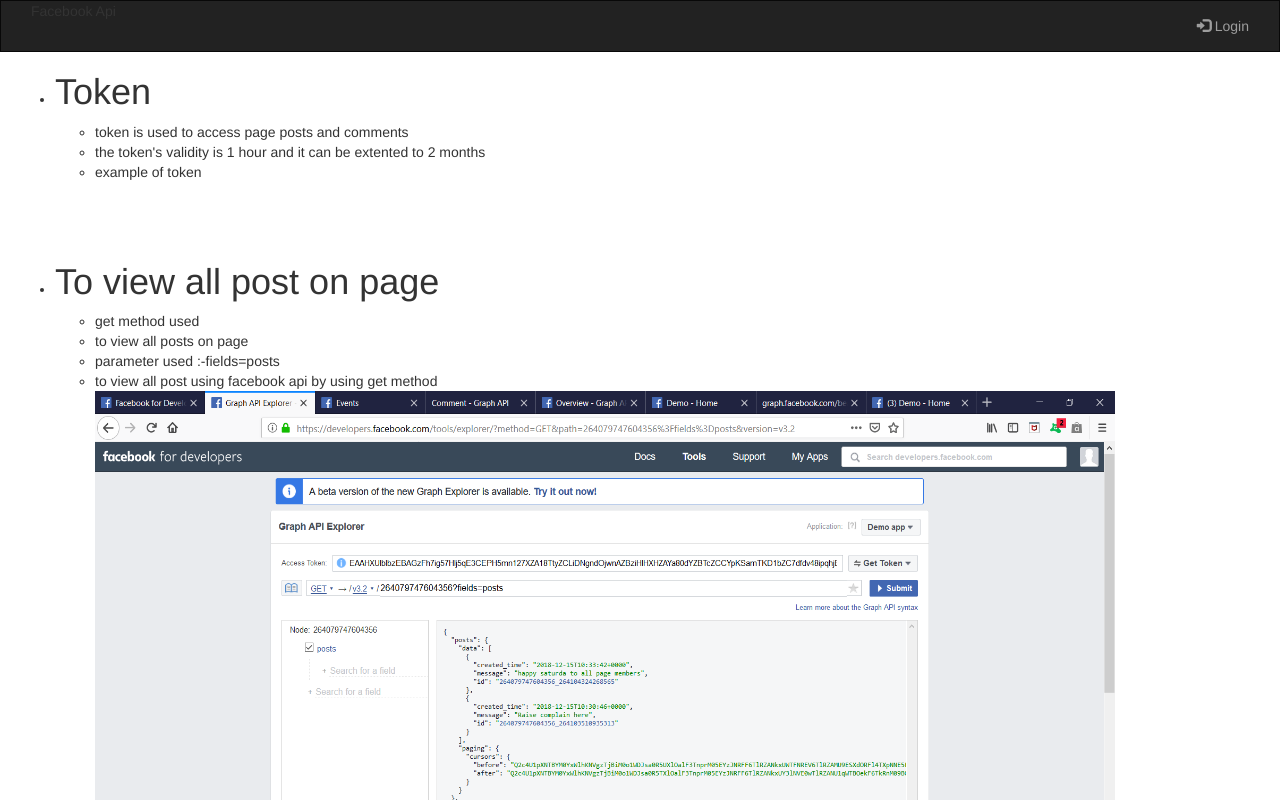
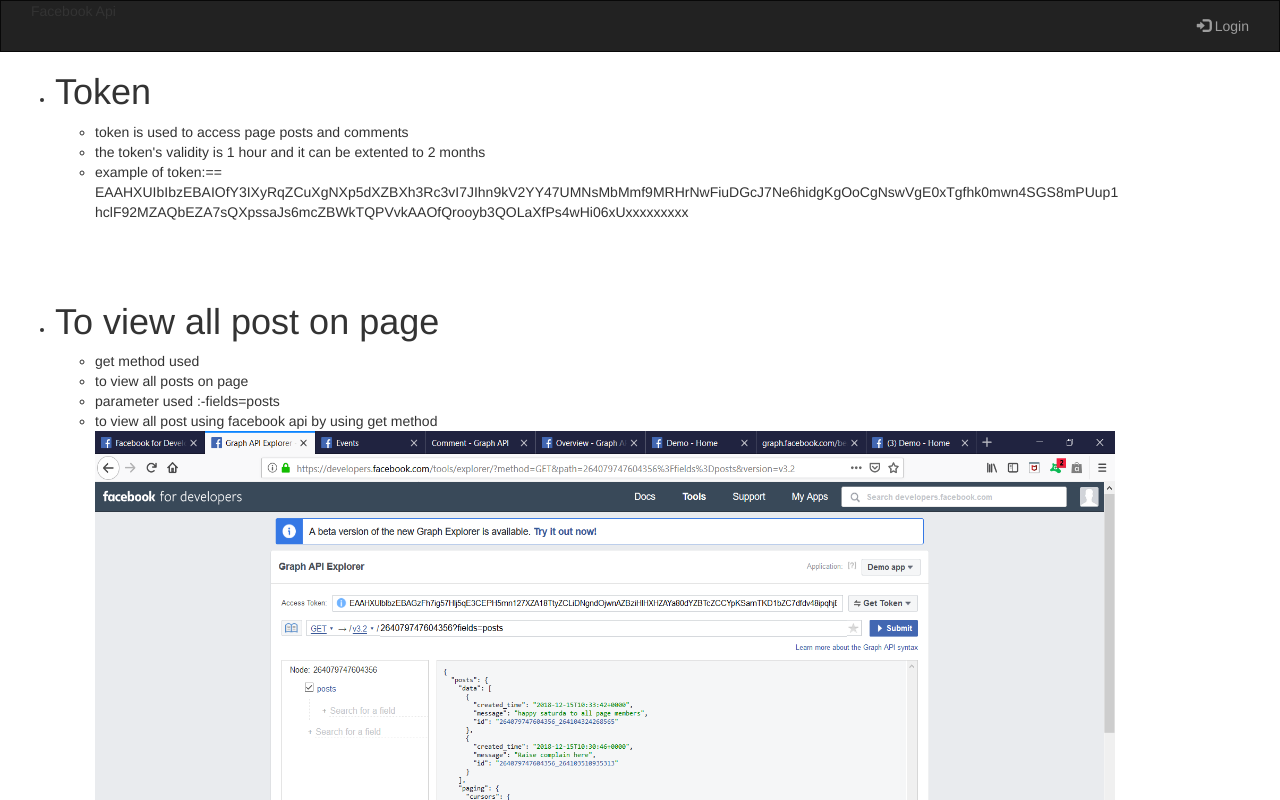
Before and after one commit to saurabh123489/saurabh123489.github.io, a plain HTML site: page index.html in a window 1280 px wide. Shown: the top 800 px of the page. Drawn offline with nearby package versions, Linux system fonts and the light colour scheme.

Commit message:
Update index.html

```diff
--- a/index.html
+++ b/index.html
@@ -73,7 +73,9 @@
 	  <ul>
 	  <li>token is used to access page posts and comments</li>
 	  <li>the token's validity is 1 hour and it can be extented to 2 months </li>
-	  <li>example of token</li>
+	  <li>example of token:==
+	  EAAHXUIbIbzEBAIOfY3IXyRqZCuXgNXp5dXZBXh3Rc3vI7JIhn9kV2YY47UMNsMbMmf9MRHrNwFiuDGcJ7Ne6hidgKgOoCgNswVgE0xTgfhk0mwn4SGS8mPUup1
+	  hclF92MZAQbEZA7sQXpssaJs6mcZBWkTQPVvkAAOfQrooyb3QOLaXfPs4wHi06xUxxxxxxxxx</li>
 	  <br/>
 	  </ul>
 	  <br/>
@@ -141,6 +143,7 @@
 	  <li>
 	  <p> the page where all the functions are executed
 </li>
+<li><a href>https://www.facebook.com/DemosProduct/?modal=admin_todo_tour</a></li>
 <br/>
 	  <img src="images/Screenshot (11).png" height=700px width=900px>
       <hr>
```
